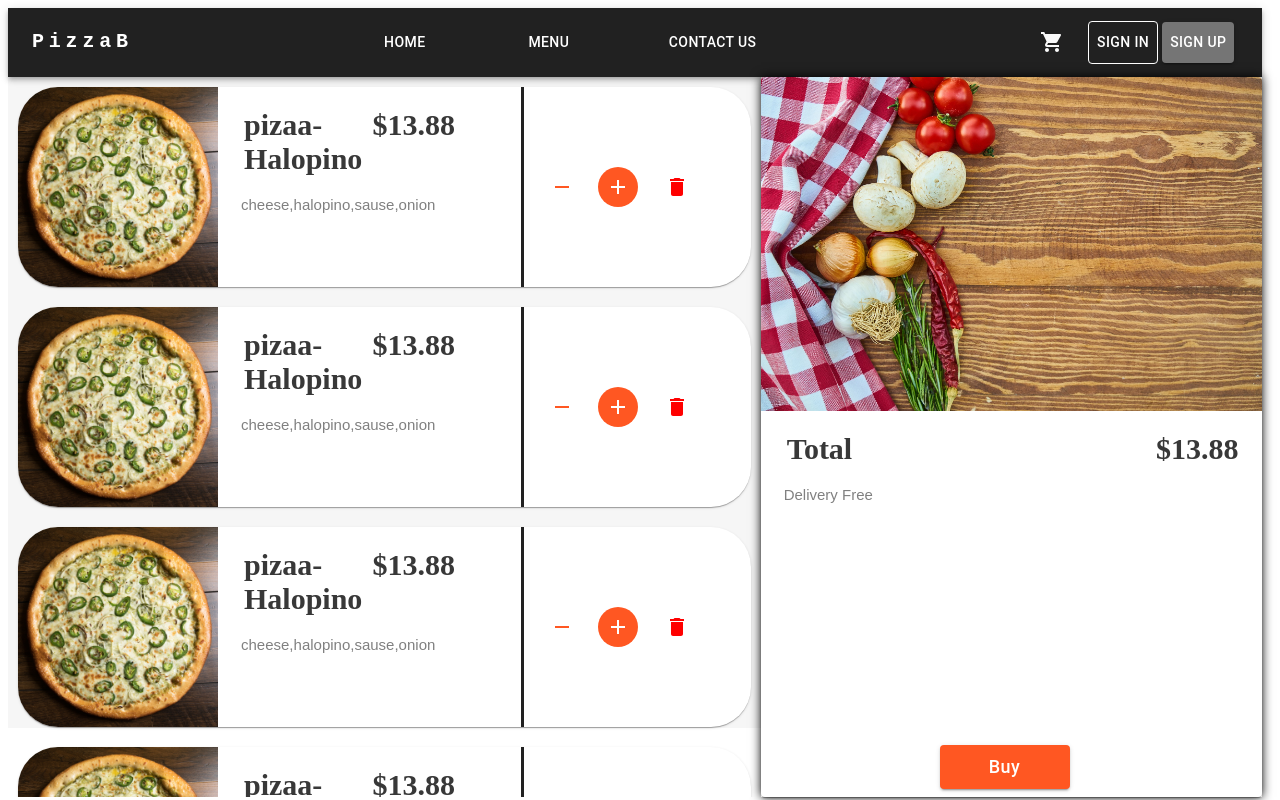
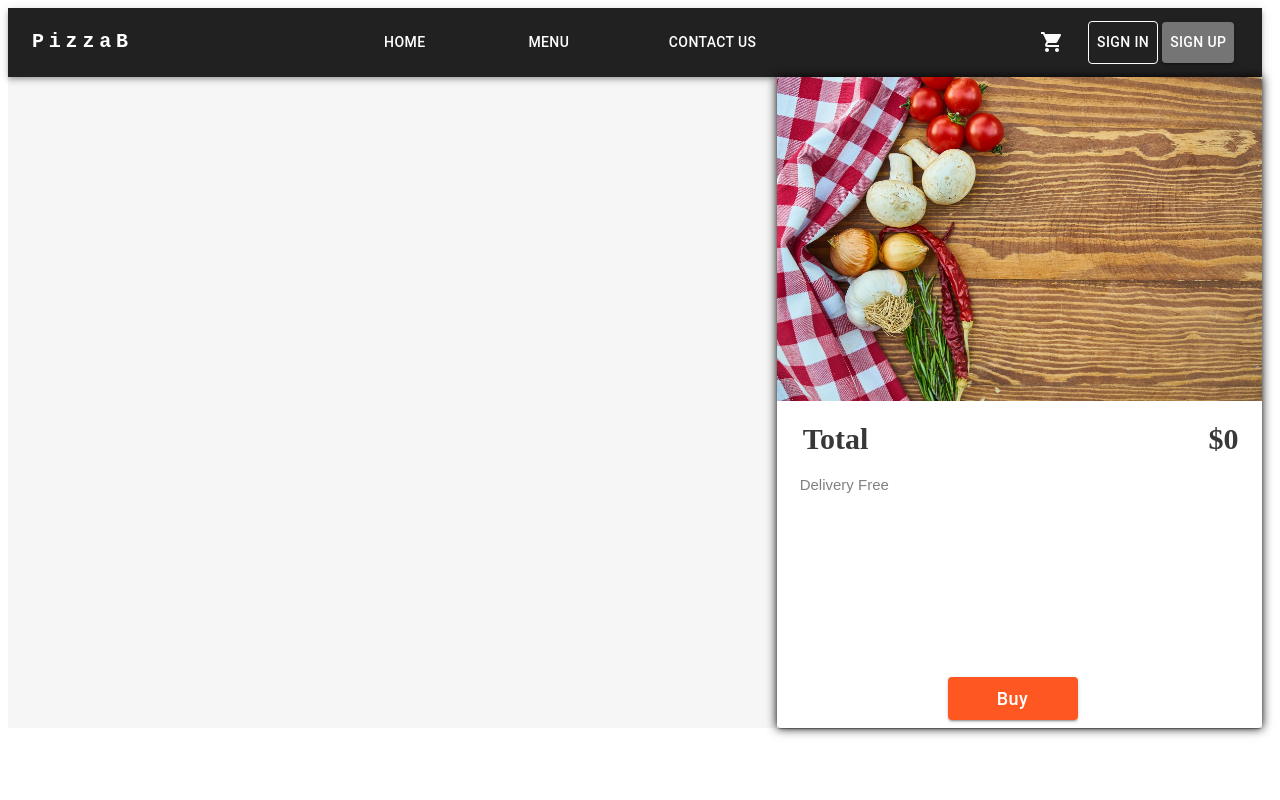
Before and after one commit to borhanimani/STD_Project_FrontEnd, a React (Vite) app in the folder front-end/: page /orders in a window 1280 px wide. Built offline with nearby package versions, Linux system fonts and the light colour scheme.

Commit message:
compeleting pages

```diff
--- a/front-end/src/pages/Order/Order.css
+++ b/front-end/src/pages/Order/Order.css
@@ -94,6 +94,7 @@
     .order-body-page {
         display: flex;
         flex-direction: column;
+        align-items: center;
         width: 100%;
         height: 100%;
     }
@@ -125,6 +126,7 @@
         border-radius: 40px !important;
         margin: 10px;
         height: 400px;
+        width: 100%;
     }
 
     .cart-view {
--- a/front-end/src/pages/Order/Order.jsx
+++ b/front-end/src/pages/Order/Order.jsx
@@ -1,19 +1,76 @@
 import './Order.css'
+import { useState, useEffect } from 'react'
 import { MyToolbar } from "/src/tools/Toolbar.jsx"
-import { CartCard,OrderCard } from '/src/tools/Card'
+import { CartCard, OrderCard } from '/src/tools/Card'
+import { buyOrder } from '/src/utils/Connection'
+import { useNavigate } from 'react-router-dom'
+import { CircularColor } from '../../tools/Progress'
 
 export default function OrderPage() {
+
+    const [orderlist, setList] = useState([]);
+    const navigation = useNavigate();
+    const [progressStatus, setProgressStatus] = useState('hidden')
+
+
+    useEffect(() => {
+        prepareOrders();
+    }, [])
+
+    function prepareOrders() {
+        if (sessionStorage.getItem('orderList') && sessionStorage.getItem('valueOfBag')) {
+            const orders = JSON.parse(sessionStorage.getItem('orderList'));
+            setList(orders);
+        }
+
+    }
+
+    function deleteOrder(info) {
+        const newList = orderlist.filter(function (item) {
+            return item != info;
+        })
+        sessionStorage.setItem('orderList', JSON.stringify(newList))
+        sessionStorage.setItem('valueOfBag', JSON.stringify(newList.length))
+        setList(newList);
+    }
+
+    async function buy(price) {
+        if (localStorage.getItem('user')) {
+            const userId = JSON.parse(localStorage.getItem('user'));
+            let page = '';
+            orderlist.map((item) => {
+                page += item.name + "-"
+            })
+            try {
+                setProgressStatus('visible')
+                const orderPage = { 'userId': Number.parseInt(userId[0].id), 'detail': page, 'totalPrice': price }
+                await buyOrder('/order/buy', orderPage);
+                sessionStorage.clear();
+                setProgressStatus('hidden')
+                navigation('/');
+                alert('Thanks for your shop');
+            } catch (error) {
+
+            }
+        } else {
+            alert('Please finish with your acount')
+        }
+
+    }
+
     return <div className="order-container">
         <div className="toolbar"><MyToolbar /></div>
         <div className="order-body-page">
+            <CircularColor showValue={progressStatus} />
             <div className='order-view' >
-                <OrderCard clsName={'order-box'}/>
-                <OrderCard clsName={'order-box'}/>
-                <OrderCard clsName={'order-box'}/>
-                <OrderCard clsName={'order-box'}/>
+                {
+                    orderlist.map((item) => {
+                        return <OrderCard clsName={'order-box'} information={item} calledFunctionDelete={deleteOrder} />
+                    })
+                }
             </div>
             <div className='cart-view'>
-                <div className='cart-box'><CartCard clsName={'cart'} /></div>
+                <div className='cart-box'><CartCard clsName={'cart'} calledFunctionBuy={buy} info={orderlist} /></div>
             </div>
         </div>
     </div>
--- a/front-end/src/pages/Signin-Signup/Signin.jsx
+++ b/front-end/src/pages/Signin-Signup/Signin.jsx
@@ -19,9 +19,10 @@ export default function SignInPage() {
             setShowProgress('visible')
             const param = { "username": username, "password": password }
             try {
-                get('/signin',param).then((result) => {
+                get('/signin', param).then((result) => {
                     if (result.length != 0) {
                         setShowProgress('hidden');
+                        sessionStorage.clear();
                         localStorage.setItem('user', JSON.stringify(result));
                         navigate('/')
                     } else {
--- a/front-end/src/pages/Signin-Signup/Signup.jsx
+++ b/front-end/src/pages/Signin-Signup/Signup.jsx
@@ -26,8 +26,8 @@ export default function SignUpPage() {
                     if (result.length == 0) {
                         console.log(result);
                         setShowProgress('hidden');
+                        navigate('/signin')
                         alert("User Added Successfuly")
-                        signin();
                     }
                 })
             } catch (error) {
--- a/front-end/src/tools/Card.jsx
+++ b/front-end/src/tools/Card.jsx
@@ -53,7 +53,17 @@ export function FoodCard({ clsName, information, calledFunction }) {
     );
 }
 
-export function CartCard({ clsName }) {
+export function CartCard({ clsName, calledFunctionBuy, info }) {
+
+    let value = 0
+    info.map((item) => {
+        value += (Number.parseInt(item.count) * Number.parseFloat(item.price));
+    })
+    console.log('vallll', value);
+
+    function buy() {
+        calledFunctionBuy(value)
+    }
 
     return (
         <Card className={clsName + '-container'}>
@@ -66,22 +76,24 @@ export function CartCard({ clsName }) {
             <CardContent sx={{ display: 'flex', flexDirection: 'column', width: '100%', height: '100%' }} >
                 <div style={{ display: 'flex', flexDirection: 'row', justifyContent: 'space-between' }}>
                     <div style={{ fontSize: 30, margin: 5, fontWeight: 'bold', color: 'rgb(56, 56, 56)', marginLeft: 10 }}>Total</div>
-                    <div style={{ fontSize: 30, margin: 5, fontWeight: 'bold', color: 'rgb(56, 56, 56)', marginRight: 40 }}>$13.88</div>
+                    <div style={{ fontSize: 30, margin: 5, fontWeight: 'bold', color: 'rgb(56, 56, 56)', marginRight: 40 }}>{`$${value}`}</div>
                 </div>
                 <div style={{ fontFamily: 'sans-serif', marginTop: 8, fontSize: 15, padding: 7, wordWrap: 'break-word', color: "gray" }}>Delivery Free</div>
             </CardContent>
             <CardActions sx={{ width: '100%', display: 'flex', flexDirection: 'row', justifyContent: 'center' }}>
                 <div style={{ marginRight: 30 }}>
-                    <FillColorBtn textValue={'Buy'} clsName={'add-to-cart-btn'} />
+                    <FillColorBtn textValue={'Buy'} clsName={'add-to-cart-btn'} calledFunction={buy} />
                 </div>
             </CardActions>
         </Card>
     );
 }
 
-export function OrderCard({ clsName }) {
+export function OrderCard({ clsName, information, calledFunctionDelete }) {
 
-    const [value, setValue] = React.useState(0);
+    function deleteInfo() {
+        calledFunctionDelete(information)
+    }
 
     return (
         <Card className={clsName + '-container'}>
@@ -90,19 +102,19 @@ export function OrderCard({ clsName }) {
                 component="img"
                 alt="green iguana"
                 height="200"
-                image="/src/assets/pizza-halopino.jpg"
+                image={information.photolink}
             />
             <CardContent sx={{ display: 'flex', flexDirection: 'column', width: '100%', height: '100%', borderRight: 'solid', marginRight: 0 }} >
                 <div style={{ display: 'flex', flexDirection: 'row', justifyContent: 'space-between' }}>
-                    <div style={{ fontSize: 30, margin: 5, fontWeight: 'bold', color: 'rgb(56, 56, 56)', marginLeft: 10 }}>pizaa-Halopino</div>
-                    <div style={{ fontSize: 30, margin: 5, fontWeight: 'bold', color: 'rgb(56, 56, 56)', marginRight: 50 }}>$13.88</div>
+                    <div style={{ fontSize: 30, margin: 5, fontWeight: 'bold', color: 'rgb(56, 56, 56)', marginLeft: 10 }}>{information.name}</div>
+                    <div style={{ fontSize: 30, margin: 5, fontWeight: 'bold', color: 'rgb(56, 56, 56)', marginRight: 50 }}>{`$${information.price}`}</div>
                 </div>
-                <div style={{ fontFamily: 'sans-serif', marginTop: 8, fontSize: 15, padding: 7, wordWrap: 'break-word', color: "gray" }}>cheese,halopino,sause,onion</div>
+                <div style={{ fontFamily: 'sans-serif', marginTop: 8, fontSize: 15, padding: 7, wordWrap: 'break-word', color: "gray" }}>{information.detail}</div>
             </CardContent>
             <CardActions sx={{ width: '100%', display: 'flex', flexDirection: 'row', justifyContent: 'space-between', marginRight: 2 }}>
                 <div style={{ display: 'flex', flexDirection: 'row', flexWrap: 'wrap', justifyContent: 'space-between', width: '100%', marginLeft: 10, marginRight: 30 }}>
-                    <Counter />
-                    <DeleteBtn />
+                    <Counter2 value={information.count} />
+                    <DeleteBtn calledFunction={deleteInfo} />
                 </div>
 
             </CardActions>
@@ -166,3 +178,14 @@ export function Counter({ calledFunction, value }) {
         </div>
     </>
 }
+
+export function Counter2({ calledFunction, value }) {
+    // const [value, setValue] = React.useState(0);
+    // calledFunction(value)
+
+    return <>
+        <div style={{ display: 'flex', flexDirection: 'row' }}>
+            <div contentEditable='false' style={{ fontSize: 40, margin: 2, fontFamily: 'sans-serif', padding: 3, marginRight: 5, marginLeft: 5 }} aria-disabled={true} >{value}</div>
+        </div>
+    </>
+}
--- a/front-end/src/utils/Connection.js
+++ b/front-end/src/utils/Connection.js
@@ -210,3 +210,26 @@ export function getTabItemsMenu(path, catId) {
         return error
     }
 }
+
+export async function buyOrder(path, body) {
+
+    var myHeaders = new Headers();
+    myHeaders.append("Content-Type", "application/json");
+    var raw = JSON.stringify(body);
+
+    var requestOptions = {
+        method: 'POST',
+        headers: myHeaders,
+        body: raw,
+        redirect: 'follow'
+    };
+
+    try {
+        const result = fetch(`${urli}${path}`, requestOptions)
+            .then(response => response.json())
+            .catch(error => console.log('error', error));
+        return result
+    } catch (error) {
+        return error
+    }
+}
```
Also changed, not shown: front-end/src/pages/Menu/Menu.jsx (+2 -6 lines), front-end/src/tools/Toolbar.jsx (+4 -3 lines).
